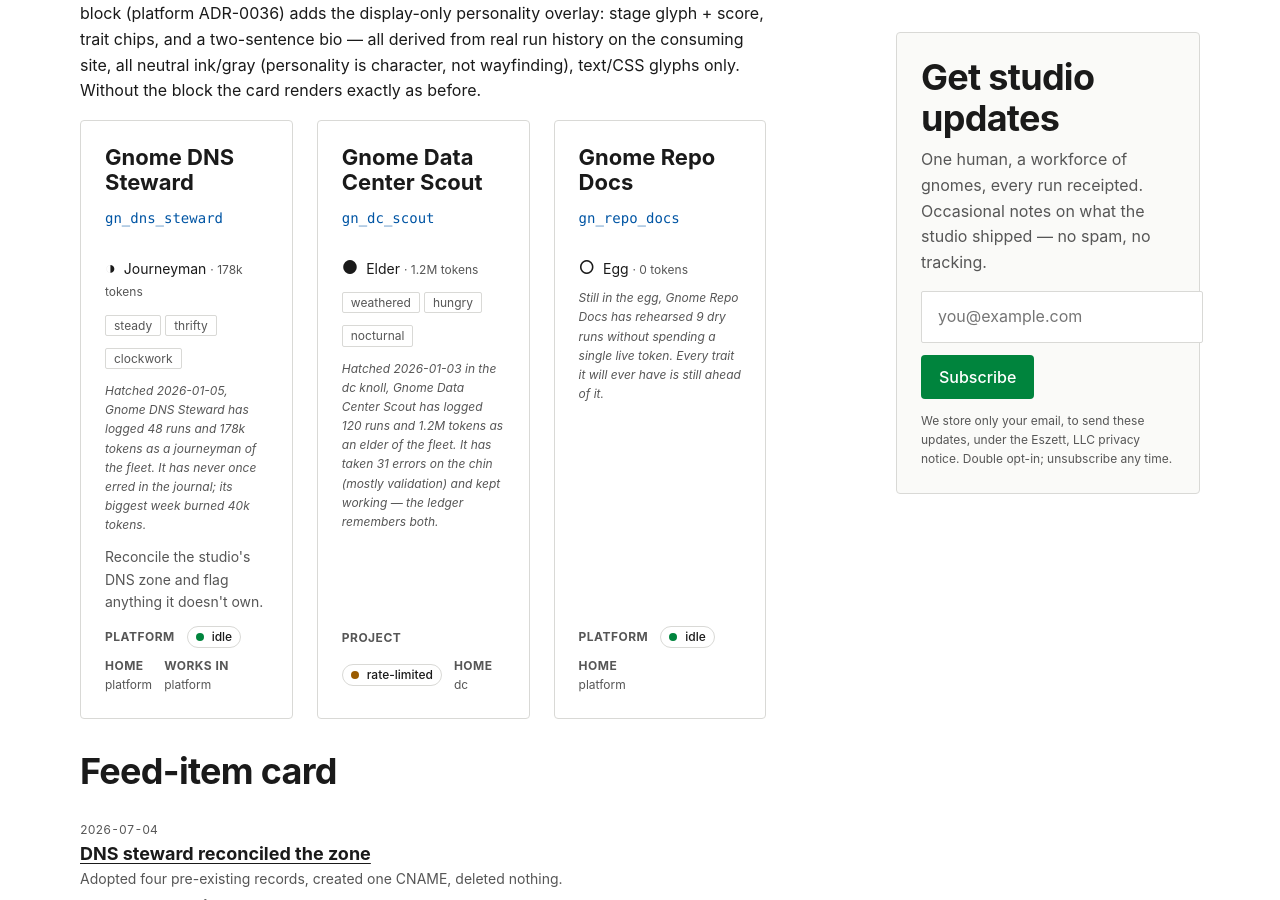
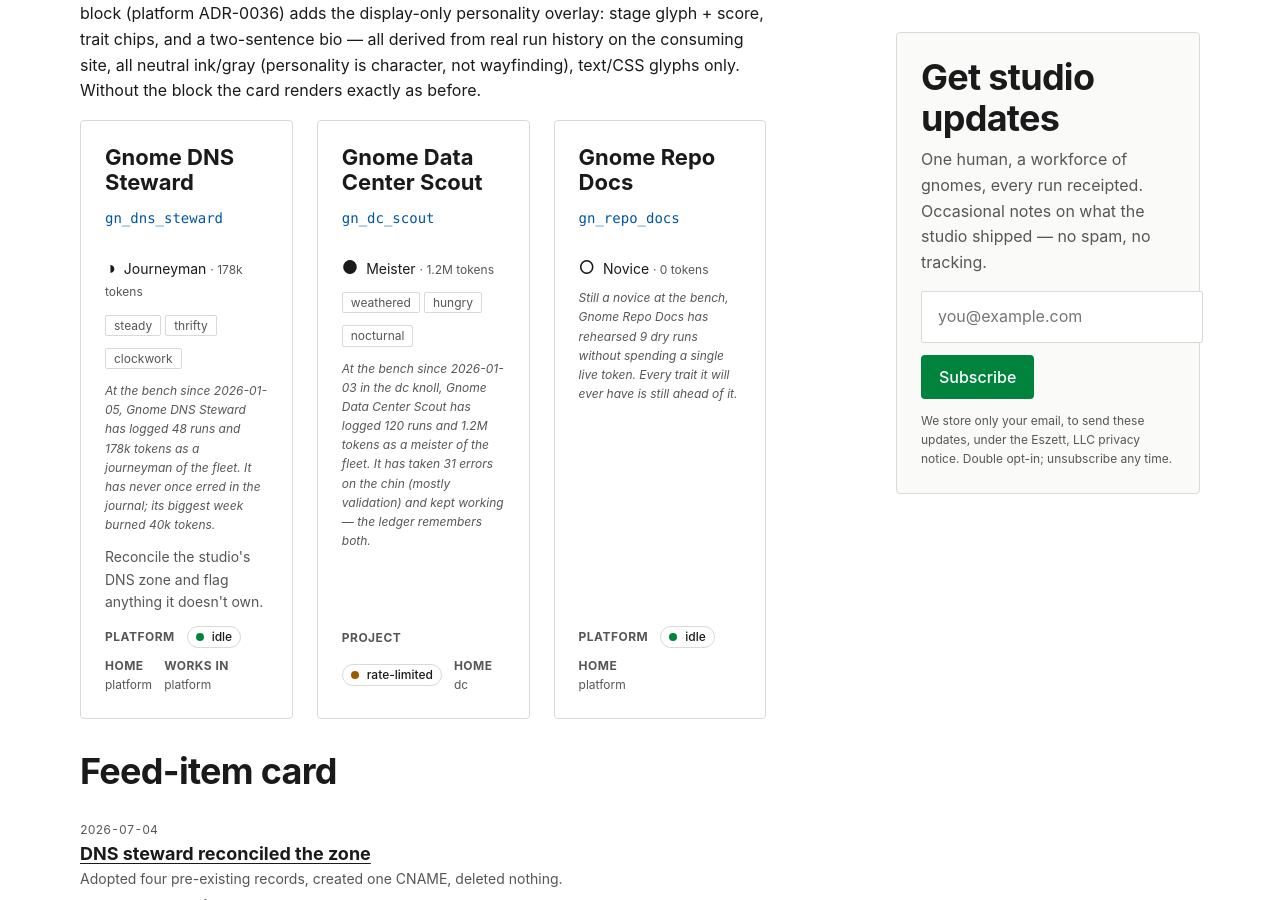
Before and after one commit to bussetech/theme, a Jekyll site: the page built from components.md, in a window 1280 px wide and 900 px high, scrolled down 4501 px. Built offline with Jekyll 4.4.1, drawn with Linux system fonts in a browser that asks for light colours.

Commit message:
feat(gnome-card): craft-ladder stage names in demo data (sysop ruling)
Co-Authored-By: Claude Fable 5 <noreply@anthropic.com>
Claude-Session: https://claude.ai/code/session_0116d3MKmjiGFWufcM8EPHth

```diff
--- a/_data/demo_gnomes.yml
+++ b/_data/demo_gnomes.yml
@@ -15,7 +15,7 @@
     score_display: 178k
     traits: [steady, thrifty, clockwork]
     bio: >-
-      Hatched 2026-01-05, Gnome DNS Steward has logged 48 runs and 178k
+      At the bench since 2026-01-05, Gnome DNS Steward has logged 48 runs and 178k
       tokens as a journeyman of the fleet. It has never once erred in the
       journal; its biggest week burned 40k tokens.
 - display_name: Gnome Data Center Scout
@@ -26,12 +26,12 @@
   home: dc
   igotchi:
     glyph: "●"
-    stage: elder
+    stage: meister
     score_display: 1.2M
     traits: [weathered, hungry, nocturnal]
     bio: >-
-      Hatched 2026-01-03 in the dc knoll, Gnome Data Center Scout has logged
-      120 runs and 1.2M tokens as an elder of the fleet. It has taken 31
+      At the bench since 2026-01-03 in the dc knoll, Gnome Data Center Scout has logged
+      120 runs and 1.2M tokens as a meister of the fleet. It has taken 31
       errors on the chin (mostly validation) and kept working — the ledger
       remembers both.
 - display_name: Gnome Repo Docs
@@ -42,10 +42,10 @@
   home: platform
   igotchi:
     glyph: "○"
-    stage: egg
+    stage: novice
     score_display: "0"
     traits: []
     bio: >-
-      Still in the egg, Gnome Repo Docs has rehearsed 9 dry runs without
+      Still a novice at the bench, Gnome Repo Docs has rehearsed 9 dry runs without
       spending a single live token. Every trait it will ever have is still
       ahead of it.
```
